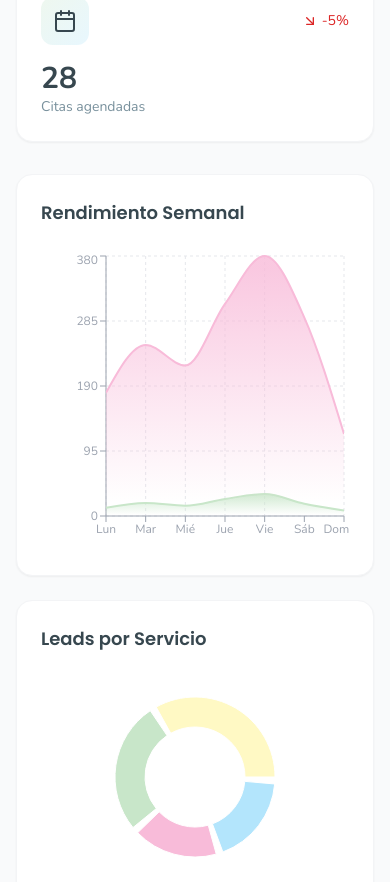
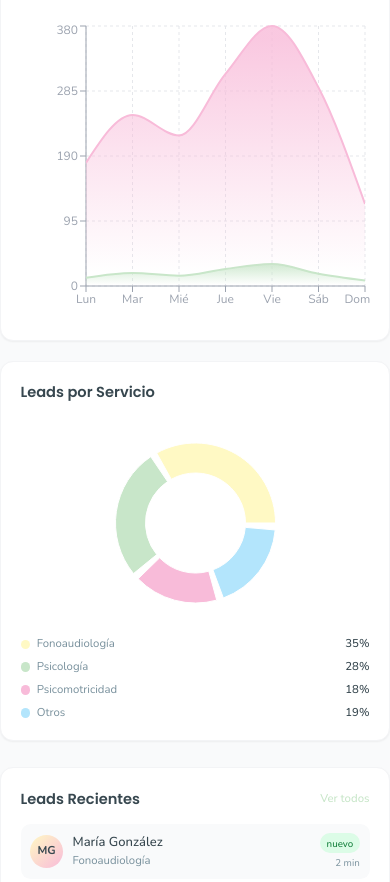
Before and after one commit to Hosel777/marketing-app, a React (Vite) app: page / in a window 390 px wide. Shown: the part 762-1644 px from the top of the page. Built offline with nearby package versions, Linux system fonts and the light colour scheme.

Commit message:
Fix mobile responsive design

```diff
--- a/src/App.jsx
+++ b/src/App.jsx
@@ -5,15 +5,14 @@ import ContentGenerator from './pages/ContentGenerator'
 import LeadManagement from './pages/LeadManagement'
 import Calendar from './pages/Calendar'
 import Analytics from './pages/Analytics'
-import SocialMedia from './pages/SocialMedia'
+import SocialMedia from './pages/Settings'
 import Settings from './pages/Settings'
 
 function App() {
   return (
     <div className="flex min-h-screen bg-gray-50">
       <Sidebar />
-      <main className="flex-1 md:ml-64 p-4 md:p-8 w-full overflow-x-hidden">
-        <div className="max-w-7xl mx-auto">
+      <main className="flex-1 w-full min-h-screen">
         <Routes>
           <Route path="/" element={<Dashboard />} />
           <Route path="/generador-contenido" element={<ContentGenerator />} />
@@ -23,7 +22,6 @@ function App() {
           <Route path="/redes-sociales" element={<SocialMedia />} />
           <Route path="/configuracion" element={<Settings />} />
         </Routes>
-        </div>
       </main>
     </div>
   )
--- a/src/index.css
+++ b/src/index.css
@@ -20,12 +20,14 @@
 
 html {
   scroll-behavior: smooth;
+  -webkit-text-size-adjust: 100%;
 }
 
 body {
   font-family: 'Nunito', sans-serif;
   color: var(--color-text);
   background: #F5FBF5;
+  overflow-x: hidden;
 }
 
 h1, h2, h3, h4, h5, h6 {
@@ -33,7 +35,8 @@ h1, h2, h3, h4, h5, h6 {
 }
 
 ::-webkit-scrollbar {
-  width: 8px;
+  width: 6px;
+  height: 6px;
 }
 
 ::-webkit-scrollbar-track {
@@ -42,5 +45,47 @@ h1, h2, h3, h4, h5, h6 {
 
 ::-webkit-scrollbar-thumb {
   background: #C8E6C9;
-  border-radius: 4px;
+  border-radius: 3px;
 }
+
+@media (max-width: 768px) {
+  html {
+    font-size: 14px;
+  }
+
+  body {
+    overflow-x: hidden;
+  }
+
+  .table-wrapper {
+    overflow-x: auto;
+    -webkit-overflow-scrolling: touch;
+  }
+
+  table {
+    font-size: 0.75rem;
+  }
+
+  .card-grid {
+    grid-template-columns: 1fr !important;
+  }
+}
+
+@media (max-width: 480px) {
+  html {
+    font-size: 13px;
+  }
+}
+
+@layer utilities {
+  .sidebar-offset {
+    margin-left: 16rem;
+  }
+
+  @media (max-width: 768px) {
+    .sidebar-offset {
+      margin-left: 0;
+      margin-top: 4rem;
+    }
+  }
+}
```
Lines whose indentation alone changed are shown as unchanged.
